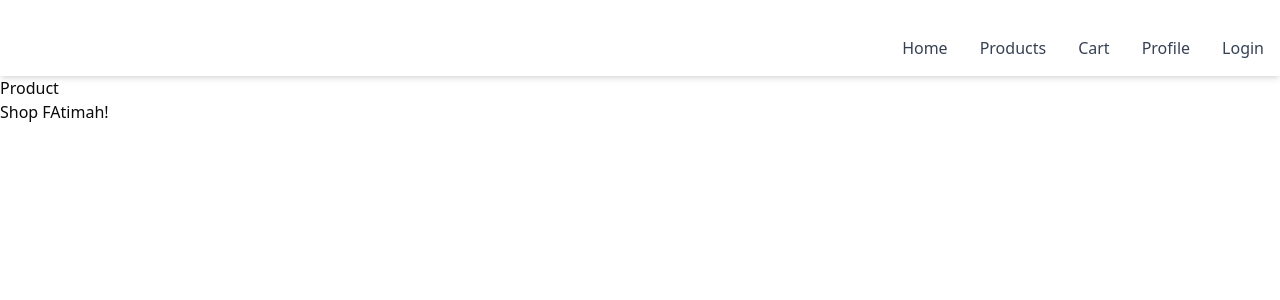
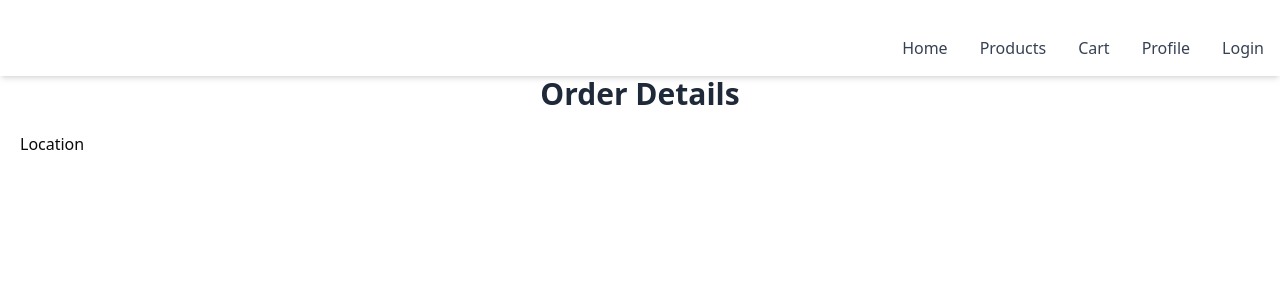
Before and after one commit to zahrawm/woo--ecommerce-website, a React (Vite) app in the folder ecommerce-frontend/: page /cart in a window 1280 px wide. Shown: the top 300 px of the page. Built offline with nearby package versions, Linux system fonts and the light colour scheme.

Commit message:
codes updated

```diff
--- a/ecommerce-frontend/src/App.tsx
+++ b/ecommerce-frontend/src/App.tsx
@@ -4,7 +4,7 @@ import { Navbar } from './components/Navbar';
 import Home from './pages/home';
 import Cart from './pages/cart';
 import Products from './pages/products';
-import Profile from './pages/profile';
+
 import Login from './pages/login';
 
 function App() {
@@ -16,7 +16,7 @@ function App() {
           <Route path="/" element={<Home />} />
           <Route path="/cart" element={<Cart />} />
           <Route path="/products" element={<Products />} />
-          <Route path="/profile" element={<Profile />} />
+
           <Route path="/login" element={<Login />} />
         </Routes>
       </div>
--- a/ecommerce-frontend/src/pages/cart.tsx
+++ b/ecommerce-frontend/src/pages/cart.tsx
@@ -1,8 +1,10 @@
 const Cart = () => {
   return (
     <div>
-      <h1>Product</h1>
-      <p>Shop FAtimah!</p>
+        <h4 className="text-center font-bold text-3xl text-gray-800">Order Details</h4>
+        <h3 className="p-5"> Location</h3>
+
+
     </div>
   );
 };
--- a/ecommerce-frontend/src/pages/profile.tsx
+++ /dev/null
@@ -1,10 +0,0 @@
-const Profile = () => {
-  return (
-    <div>
-      <h1>Profile</h1>
-      <p>Welcome to our e-commerce store!</p>
-    </div>
-  );
-};
-
-export default Profile;
```
